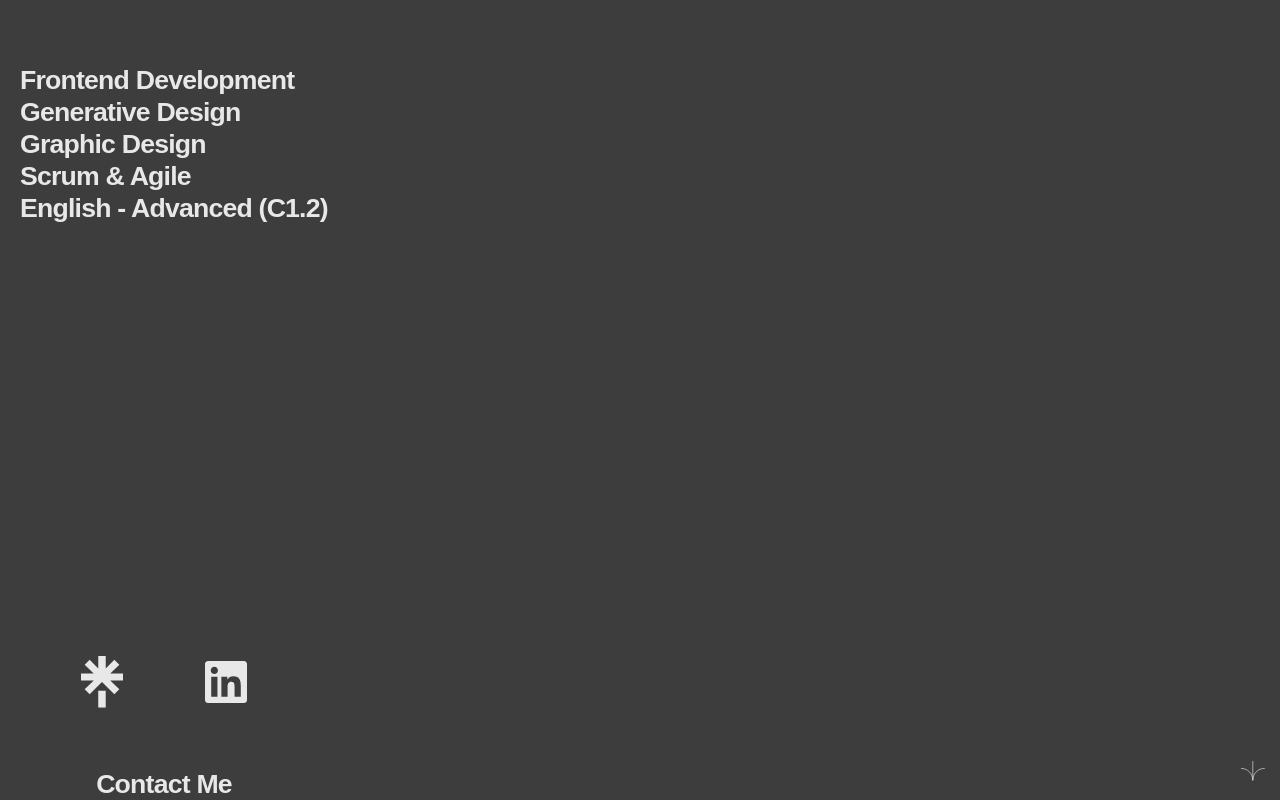
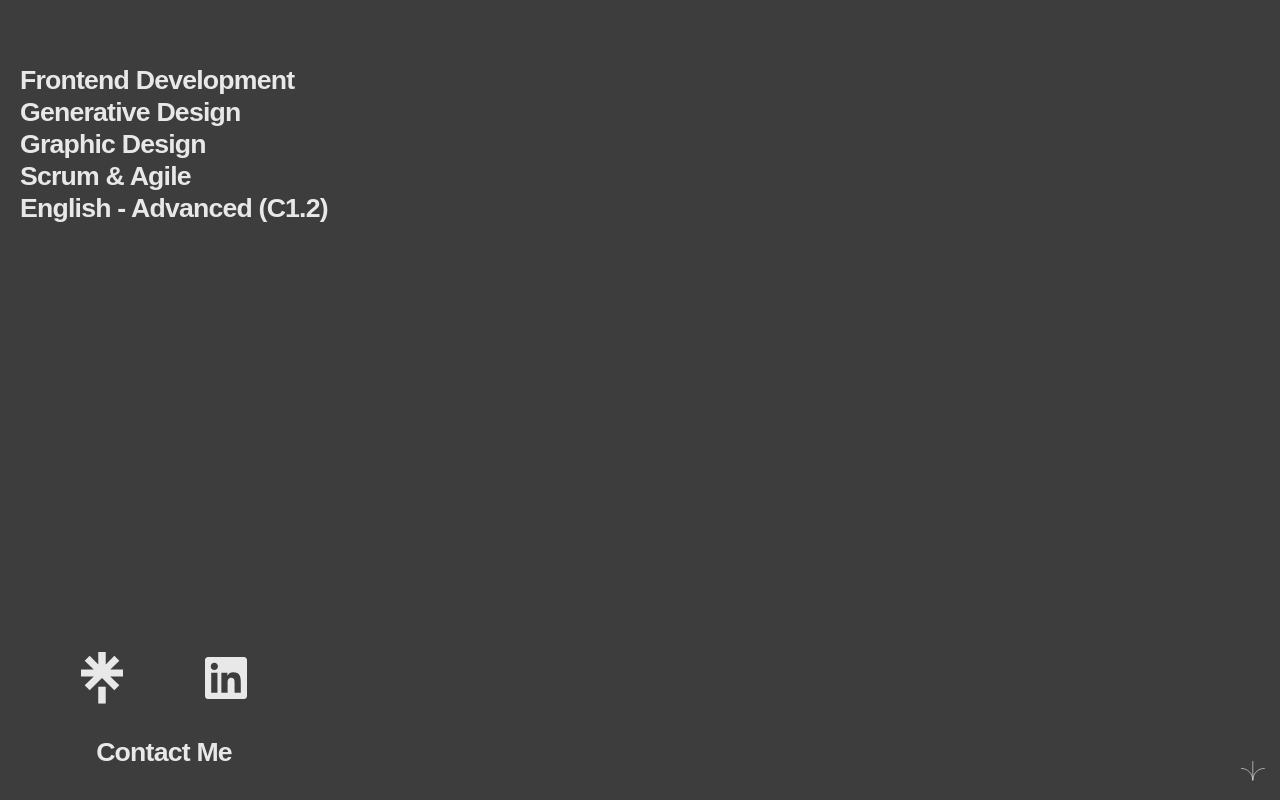
Before and after one commit to clopezochoa/portfolio, a Next.js app: page /what-i-do in a window 1280 px wide. Built offline with nearby package versions, Linux system fonts and the light colour scheme; a web font is replaced by a local one.

Commit message:
button margin

```diff
--- a/src/styles/button.css
+++ b/src/styles/button.css
@@ -1,3 +1,3 @@
 .contact-button{
-  margin-top:60px;
+  margin-block: 2rem;
 }
```
